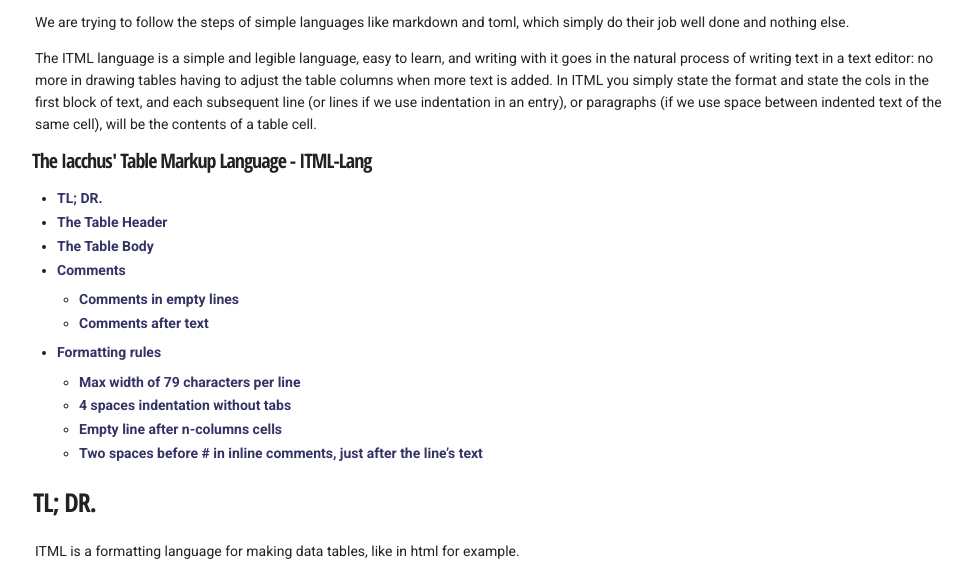
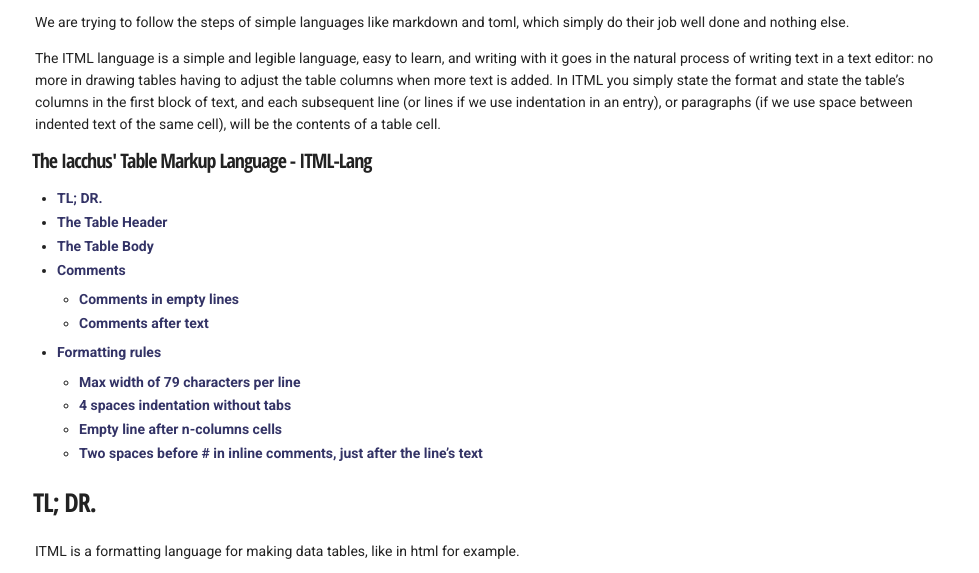
Before and after one commit to itml-lang/itml-lang.github.io, a plain HTML site: page index.html in a window 1280 px wide. Shown: the part 184-757 px from the top of the page, without its empty margins (145-1124 px from the left). Drawn offline with Linux system fonts and the light colour scheme.

Commit message:
Autocommit from build.sh

```diff
--- a/index.html
+++ b/index.html
@@ -24,7 +24,7 @@
 <h1 id="the-itml-language-specification">The ITML Language Specification</h1>
 <p><em>(this is pre-alpha and is currently in development)</em></p>
 <p>We are trying to follow the steps of simple languages like markdown and toml, which simply do their job well done and nothing else.</p>
-<p>The ITML language is a simple and legible language, easy to learn, and writing with it goes in the natural process of writing text in a text editor: no more in drawing tables having to adjust the table columns when more text is added. In ITML you simply state the format and state the cols in the first block of text, and each subsequent line (or lines if we use indentation in an entry), or paragraphs (if we use space between indented text of the same cell), will be the contents of a table cell.</p>
+<p>The ITML language is a simple and legible language, easy to learn, and writing with it goes in the natural process of writing text in a text editor: no more in drawing tables having to adjust the table columns when more text is added. In ITML you simply state the format and state the table’s columns in the first block of text, and each subsequent line (or lines if we use indentation in an entry), or paragraphs (if we use space between indented text of the same cell), will be the contents of a table cell.</p>
 <header id="title-block-header">
 <h1 class="title">The Iacchus' Table Markup Language - ITML-Lang</h1>
 </header>
```
Also changed, not shown: header.html (+1 -1 lines), 1 other file.
